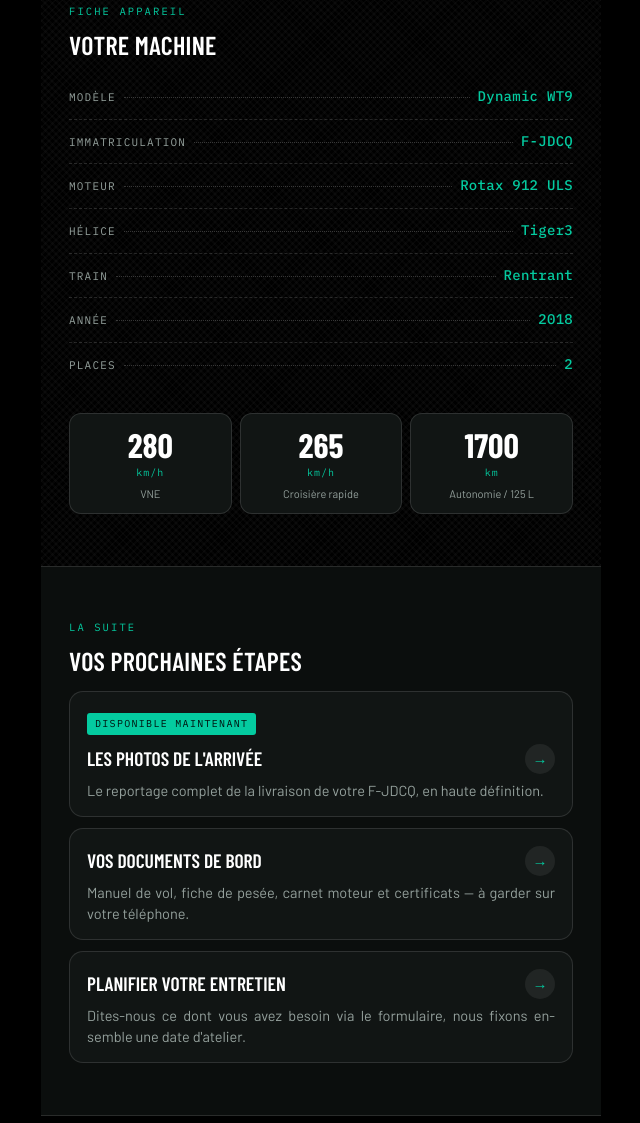
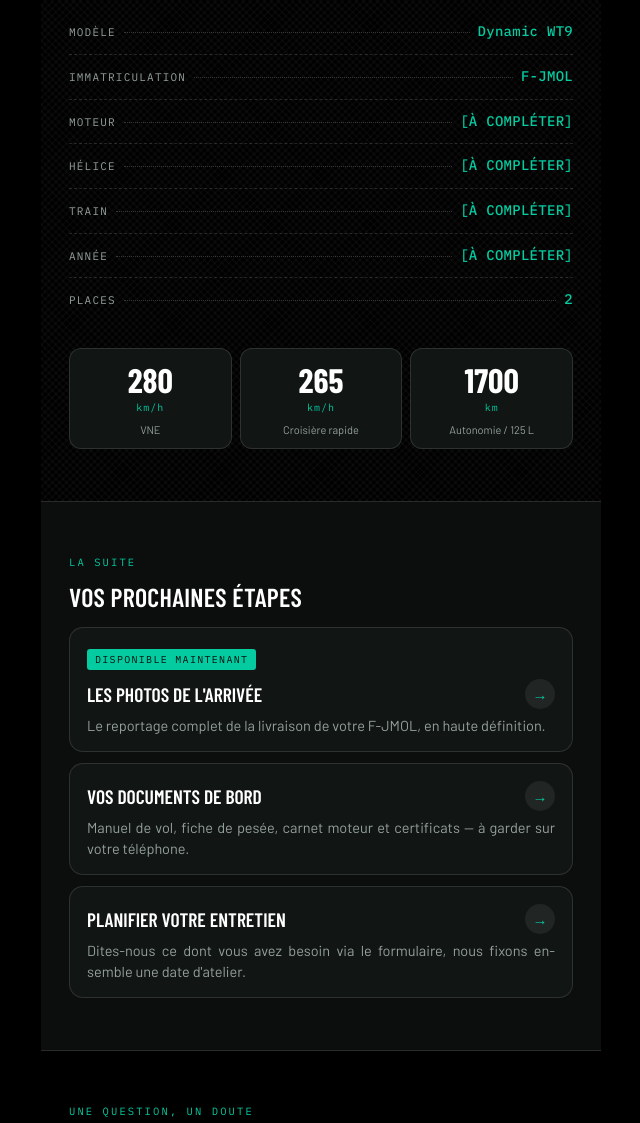
Before and after one commit to FinesseMax/QR-code-F-JMOL, a plain HTML site: page index.html in a window 1280 px wide. Shown: the part 1105-2228 px from the top of the page, without its empty margins (319-959 px from the left). Drawn offline with nearby package versions, Linux system fonts and the light colour scheme.

Commit message:
Update index.html

```diff
--- a/index.html
+++ b/index.html
@@ -1,16 +1,27 @@
 <!DOCTYPE html>
 <html lang="fr">
+<!--
+  ============================================================
+  PAGE DE REMERCIEMENT WT9 — F-JMOL
+  À modifier pour chaque livraison (rechercher « À COMPLÉTER ») :
+    1. Nom du client (h1)
+    2. Fiche appareil (moteur, hélice, train, année)
+    3. Les 3 chiffres de performance
+    4. Liens Google Drive (photos + documents de bord)
+  Image de l'avion : MOL.png (détourée, 1200 × 528)
+  ============================================================
+-->
 <head>
   <meta charset="UTF-8">
   <meta name="viewport" content="width=device-width, initial-scale=1, viewport-fit=cover">
-  <title>Votre WT9 F-JDCQ — Finesse Max</title>
-  <meta name="description" content="Félicitations pour l'achat de votre Dynamic WT9 F-JDCQ. Caractéristiques, photos de livraison et contact Finesse Max.">
+  <title>Votre WT9 F-JMOL — Finesse Max</title>
+  <meta name="description" content="Félicitations pour l'achat de votre Dynamic WT9 F-JMOL. Caractéristiques, photos de livraison et contact Finesse Max.">
   <meta name="theme-color" content="#000000">
   <meta name="robots" content="noindex">
 
-  <meta property="og:title" content="Votre WT9 F-JDCQ">
+  <meta property="og:title" content="Votre WT9 F-JMOL">
   <meta property="og:description" content="Toute l'équipe Finesse Max vous souhaite un bon vol.">
-  <meta property="og:image" content="CQ.png">
+  <meta property="og:image" content="MOL.png">
   <meta property="og:type" content="website">
 
   <link rel="icon" type="image/png" href="images/favicon.png">
@@ -28,7 +39,7 @@
     <p class="eyebrow">Finesse Max — Livraison</p>
     <h1 class="message-felicitations">
       Félicitations<br>
-      <strong>M. De&nbsp;Troostembergh</strong>
+      <strong>M.&nbsp;[À COMPLÉTER]</strong>
     </h1>
     <p class="souhait">
       Pour l'achat de votre appareil.<br>
@@ -36,10 +47,10 @@
     </p>
 
     <div class="img-halo-container">
-      <img src="CQ.png" alt="Dynamic WT9 immatriculé F-JDCQ" class="aircraft-img" width="920" height="520">
+      <img src="MOL.png" alt="Dynamic WT9 immatriculé F-JMOL" class="aircraft-img" width="1200" height="528">
     </div>
 
-    <p class="immat">F-JDCQ</p>
+    <p class="immat">F-JMOL</p>
   </header>
 
   <!-- ============ 2. MOT DE L'ÉQUIPE ============ -->
@@ -68,14 +79,15 @@
 
     <dl class="specs">
       <div class="ligne"><dt>Modèle</dt><span class="pointilles"></span><dd>Dynamic WT9</dd></div>
-      <div class="ligne"><dt>Immatriculation</dt><span class="pointilles"></span><dd>F-JDCQ</dd></div>
-      <div class="ligne"><dt>Moteur</dt><span class="pointilles"></span><dd>Rotax 912 ULS</dd></div>
-      <div class="ligne"><dt>Hélice</dt><span class="pointilles"></span><dd>Tiger3</dd></div>
-      <div class="ligne"><dt>Train</dt><span class="pointilles"></span><dd>Rentrant</dd></div>
-      <div class="ligne"><dt>Année</dt><span class="pointilles"></span><dd>2018</dd></div>
+      <div class="ligne"><dt>Immatriculation</dt><span class="pointilles"></span><dd>F-JMOL</dd></div>
+      <div class="ligne"><dt>Moteur</dt><span class="pointilles"></span><dd>[À COMPLÉTER]</dd></div>
+      <div class="ligne"><dt>Hélice</dt><span class="pointilles"></span><dd>[À COMPLÉTER]</dd></div>
+      <div class="ligne"><dt>Train</dt><span class="pointilles"></span><dd>[À COMPLÉTER]</dd></div>
+      <div class="ligne"><dt>Année</dt><span class="pointilles"></span><dd>[À COMPLÉTER]</dd></div>
       <div class="ligne"><dt>Places</dt><span class="pointilles"></span><dd>2</dd></div>
     </dl>
 
+    <!-- À COMPLÉTER : vérifier les 3 chiffres selon le moteur et le train de F-JMOL -->
     <div class="perfs">
       <div class="perf">
         <span class="chiffre">280</span><span class="unite">km/h</span>
@@ -97,16 +109,18 @@
     <p class="eyebrow">La suite</p>
     <h2>Vos prochaines étapes</h2>
 
-    <a class="carte" href="https://drive.google.com/drive/folders/1wJeIBUiMPfIWRwBzgAQ4K4hY8OmDwSs9?usp=sharing" target="_blank" rel="noopener">
+    <!-- À COMPLÉTER : lien du dossier Drive « photos de livraison » de F-JMOL -->
+    <a class="carte" href="#" target="_blank" rel="noopener">
       <span class="tag">Disponible maintenant</span>
       <span class="carte-h">
         <span class="carte-titre">Les photos de l'arrivée</span>
         <span class="fleche" aria-hidden="true">→</span>
       </span>
-      <span class="carte-p">Le reportage complet de la livraison de votre F-JDCQ, en haute définition.</span>
+      <span class="carte-p">Le reportage complet de la livraison de votre F-JMOL, en haute définition.</span>
     </a>
 
-    <a class="carte" href="https://drive.google.com/drive/folders/1Saav8RG_3pUO-g55lfc4PBrAct4yg31e?usp=sharing" target="_blank" rel="noopener">
+    <!-- À COMPLÉTER : lien du dossier Drive « documents de bord » de F-JMOL -->
+    <a class="carte" href="#" target="_blank" rel="noopener">
       <span class="carte-h">
         <span class="carte-titre">Vos documents de bord</span>
         <span class="fleche" aria-hidden="true">→</span>
@@ -130,7 +144,7 @@
     <p class="lede">Pas de formulaire, pas de standard. Vous parlez à la personne qui connaît votre appareil.</p>
     <div class="btns">
       <a class="btn btn-p" href="tel:+33388060431">Appeler l'atelier — 03 88 06 04 31</a>
-      <a class="btn btn-s" href="mailto:info@finesse-max.com?subject=WT9%20F-JDCQ">Écrire à votre contact</a>
+      <a class="btn btn-s" href="mailto:info@finesse-max.com?subject=WT9%20F-JMOL">Écrire à votre contact</a>
     </div>
   </section>
 
```
